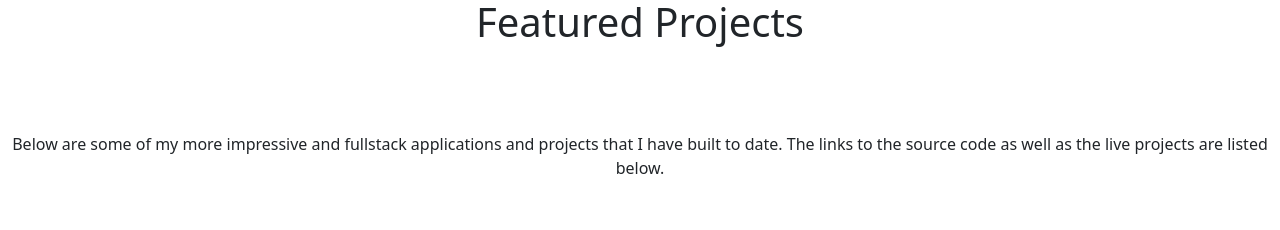
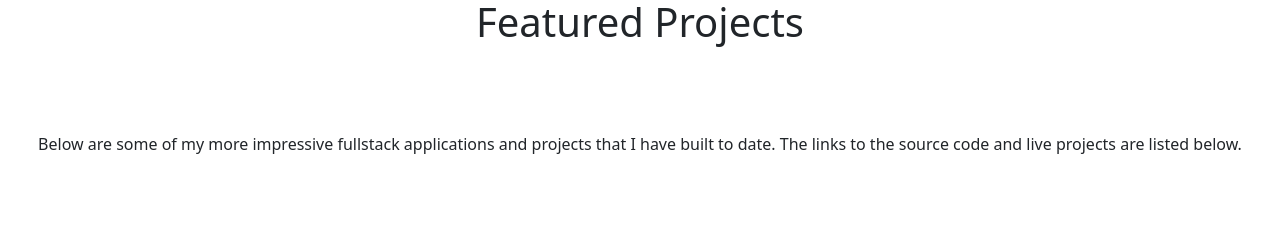
Before and after one commit to AdamRB208/AdamRB208.github.io, a Vue app: page /#/ in a window 1280 px wide. Shown: the part 2460-2690 px from the top of the page. Built offline with nearby package versions, Linux system fonts and the light colour scheme.

Commit message:
updated styling and punctuation.

```diff
--- a/src/components/ProjectCard.vue
+++ b/src/components/ProjectCard.vue
@@ -1,11 +1,10 @@
 <script setup>
-import { onMounted } from 'vue';
 
 
 
 const projects = [
-  { name: 'Tower', icons: '', imgPath: "", path_1: "https://tower.adamrb-portfolio.com", path_2: "https://github.com/AdamRB208/tower_2", description: "Tower is a fullstack application with a Vue front end and a Node back end. The application is designed to be a social media style of application where users can get posts from other users, post, delete and update their own content." },
-  { name: 'Keepr', icons: '', imgPath: "", path_1: "", path_2: "https://github.com/AdamRB208/keepr_dotnet_fullstack", description: "Keepr is a fullstack application with a Vue front end and a C3 and SQL back end. The application is designed to be a social media style of application where users can get posts from other users, post, delete and update their own content." },
+  { name: 'Tower', icons: '', imgPath: "", path_1: "https://tower.adamrb-portfolio.com", path_2: "https://github.com/AdamRB208/tower_2", description: "Tower is a fullstack application with a Vue front end and a Node.js back end. The application is designed to be a social media style of application where users can get posts from other users, create posts, delete and update their own content." },
+  { name: 'Keepr', icons: '', imgPath: "", path_1: "", path_2: "https://github.com/AdamRB208/keepr_dotnet_fullstack", description: "Keepr is a fullstack application with a Vue front end and a C# and SQL back end. The application is designed to be a social media style of application where users can get posts from other users, post, delete and update their own content." },
   { name: 'Post-It', icons: '', imgPath: "", path_1: "", path_2: "https://github.com/AdamRB208/post_it_dotnet_fullstack", description: "Post It is a fullstack application with a Vue front end and a C# and SQL back end. The application is designed to be a social media style of application where users can get posts from other users, post, delete and update their own content." },
 ]
 
--- a/src/components/ProjectsSection.vue
+++ b/src/components/ProjectsSection.vue
@@ -9,8 +9,8 @@ import ProjectCard from './ProjectCard.vue';
   <div class="col-12 d-flex justify-content-center mt-5" id="projects">
     <div class="d-block text-center" style="margin-bottom: 5rem;">
       <div class="fs-1" style="margin-bottom: 5rem;">Featured Projects</div>
-      <p>Below are some of my more impressive and fullstack applications and projects that I have built to date. The
-        links to the source code as well as the live projects are listed below.</p>
+      <p>Below are some of my more impressive fullstack applications and projects that I have built to date. The
+        links to the source code and live projects are listed below.</p>
     </div>
   </div>
   <div class="row">
--- a/src/components/SkillsSection.vue
+++ b/src/components/SkillsSection.vue
@@ -16,7 +16,7 @@ import { logger } from '@/utils/Logger.js';
 
 
 const frontendIcons = [
-  { name: 'VueJS', path: VueJS, description: "Vue is a progressive JavaScript framework used for building interactive user interfaces and single-page applications." },
+  { name: 'VueJS', path: VueJS, description: "Vue.js is a progressive JavaScript framework used for building interactive user interfaces and single-page applications." },
   { name: 'JavasScript', path: JavaScript, description: 'JavaScript is a versatile programming language used to add interactivity and dynamic behavior to web pages.' },
   { name: 'HTML', path: HTML, description: "(HyperText Markup Language) is the standard language used to create and structure content on the web." },
   { name: 'CSS', path: CSS, description: "CSS (Cascading Style Sheets) is used to style and layout web pages, controlling colors, fonts, and spacing." }
--- a/src/pages/HomePage.vue
+++ b/src/pages/HomePage.vue
@@ -31,7 +31,7 @@ import SkillsSection from '@/components/SkillsSection.vue';
       <ProjectsSection />
     </div>
     <!-- NOTE Contact Section Starts Here -->
-    <div class="row contact-section" id="contact" style="height: 100dvh; margin-top: 1rem;">
+    <div class="row contact-section" id="contact" style="height: 100dvh; width: 100dvw; margin-top: 1rem;">
       <ContactSection />
     </div>
   </section>
```
